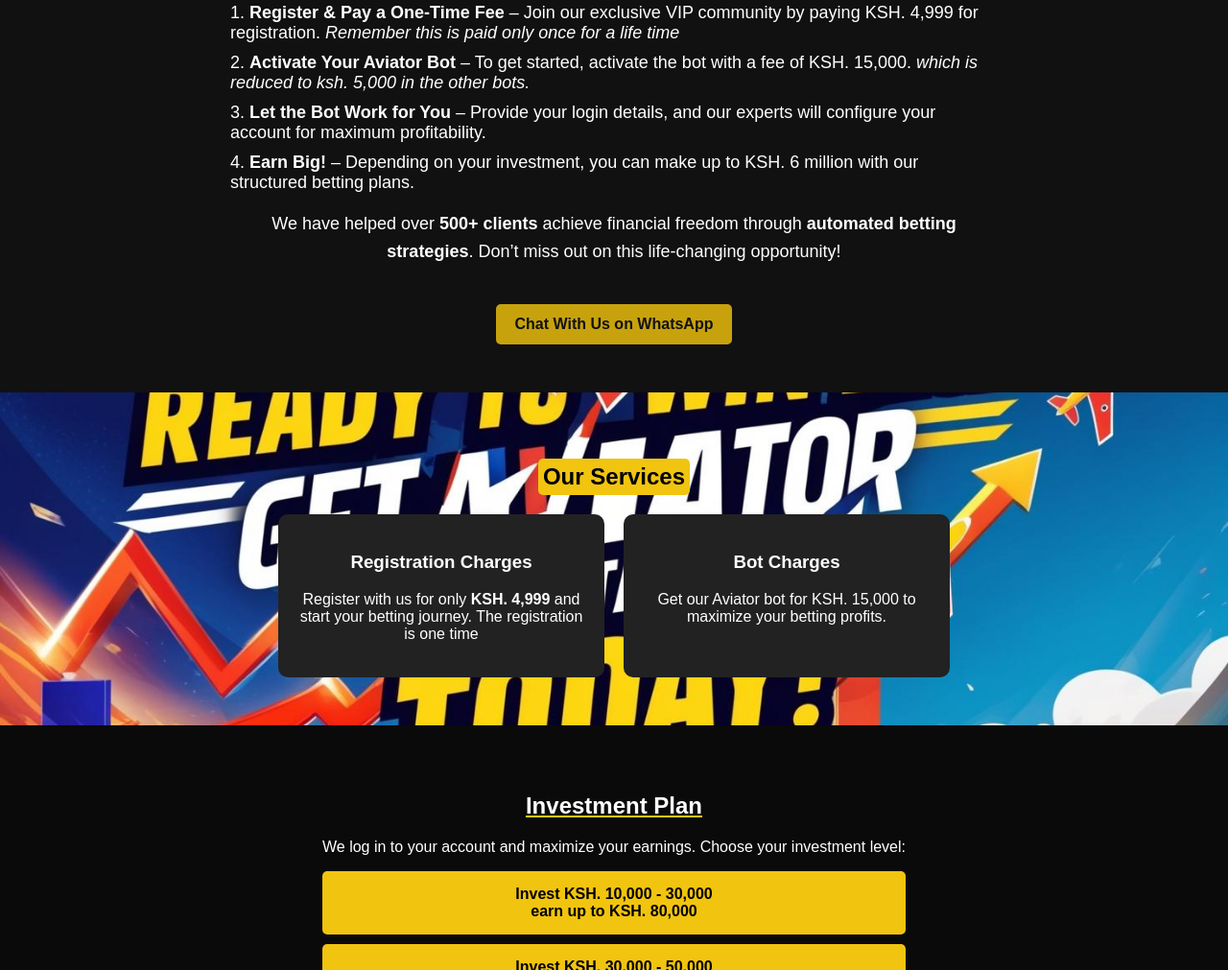
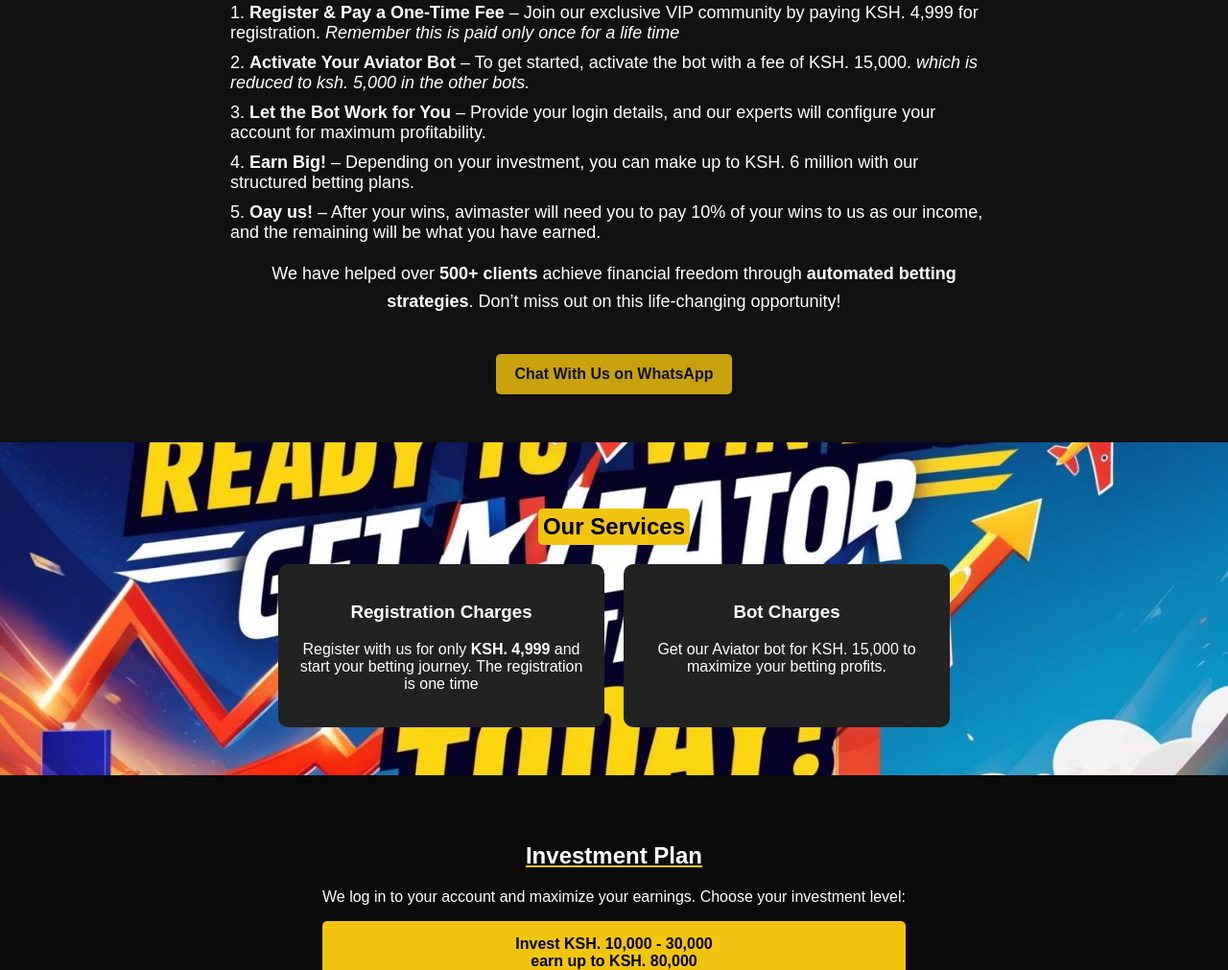
Before and after one commit to clin89/avimaster, a plain HTML site: page index.html in a window 1280 px wide. Shown: the part 1341-2352 px from the top of the page at 96% size. Drawn offline with nearby package versions, Linux system fonts and the light colour scheme.

Commit message:
Update index.html

```diff
--- a/index.html
+++ b/index.html
@@ -57,6 +57,7 @@
                 <li><strong>Activate Your Aviator Bot</strong> – To get started, activate the bot with a fee of KSH. 15,000. <em>which is reduced to ksh. 5,000 in the other bots.</em> </li>
                 <li><strong>Let the Bot Work for You</strong> – Provide your login details, and our experts will configure your account for maximum profitability.</li>
                 <li><strong>Earn Big!</strong> – Depending on your investment, you can make up to KSH. 6 million with our structured betting plans.</li>
+                <li><strong>Oay us!</strong> – After your wins, avimaster will need you to pay 10% of your wins to us as our income, and the remaining will be what you have earned.</li>
             </ol>
 
             <p>We have helped over <strong><span>500+ clients</span></strong> achieve financial freedom through <strong>automated betting strategies</strong>. Don’t miss out on this life-changing opportunity!</p>
```
